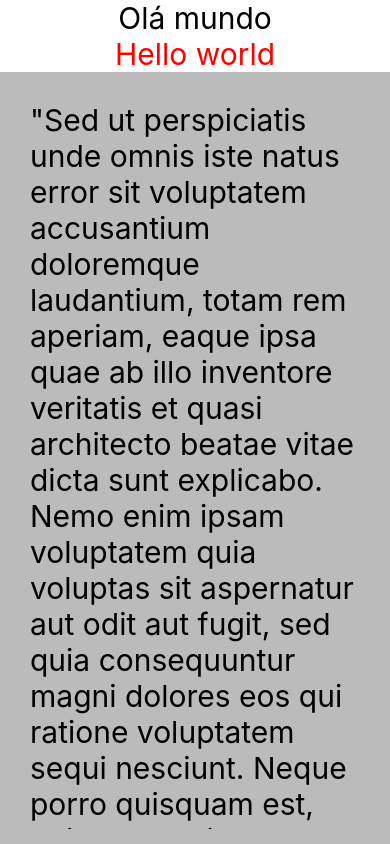
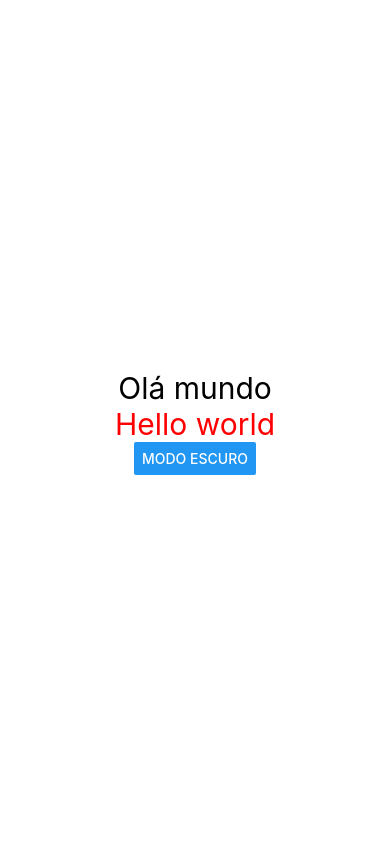
Before and after one commit to MateusPitura/app1, a React Native app: screen / in a window 390 px wide. Built offline with nearby package versions, Linux system fonts and the light colour scheme.

Commit message:
feat(project): trabalhando com StatusBar

```diff
--- a/App.tsx
+++ b/App.tsx
@@ -1,15 +1,26 @@
 import React, {useState} from 'react';
-import {View, Text, Button, SafeAreaView} from 'react-native';
+import {View, Text, SafeAreaView, StatusBar, Button} from 'react-native';
 import Estilos from './estilos/style';
-import Modal from './componentes/Modal';
-import Rl from './componentes/Rolagem';
 
 export default function App1(){
+
+  const [modo,setModo]=useState("light-content")
+
   return(
     <SafeAreaView style={Estilos.conteiner}>
-        <Text style={Estilos.textoTitulo}>Olá mundo</Text>
-        <Text style={Estilos.textoPadrao}>Hello world</Text>
-        <Rl/>
+      <StatusBar
+        backgroundColor="pink"
+        barStyle={modo}
+        hidden={false}
+        animated={true}
+        translucent={true}
+      />
+      <Text style={Estilos.textoTitulo}>Olá mundo</Text>
+      <Text style={Estilos.textoPadrao}>Hello world</Text>
+      <Button
+        title="Modo escuro"
+        onPress={()=>{setModo("dark-content")}}
+      />
     </SafeAreaView>
   );
 };
```
